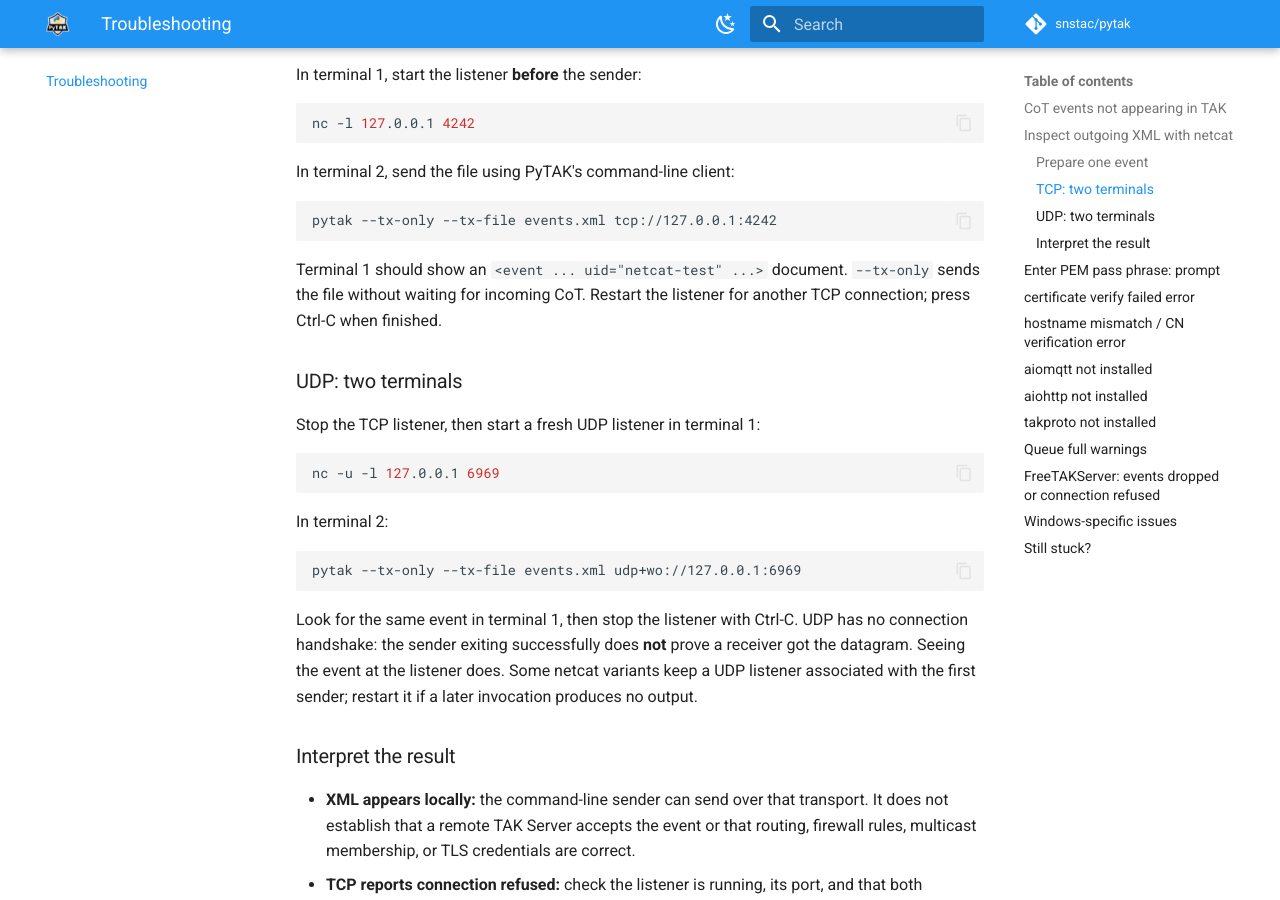
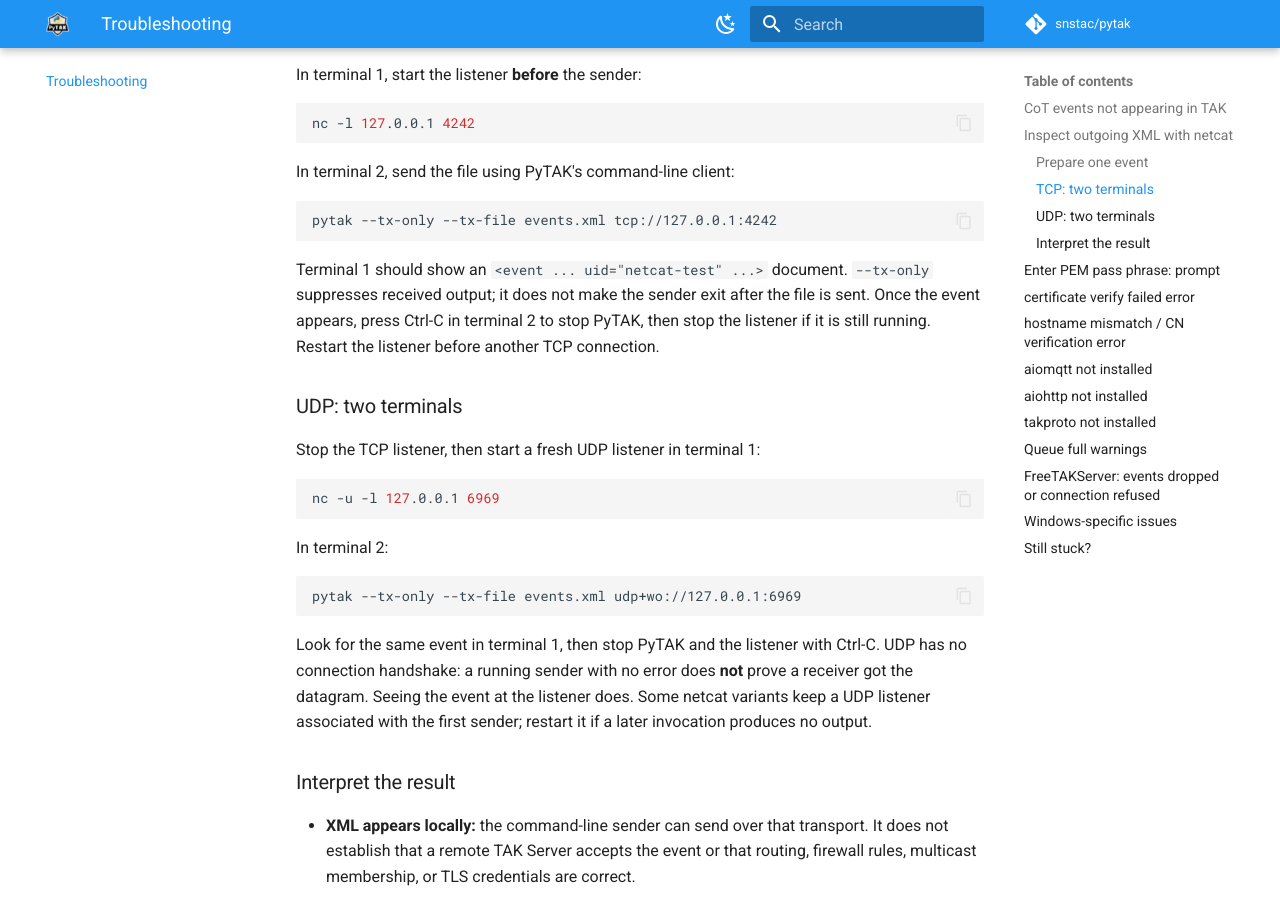
Before and after one commit to snstac/pytak, an MkDocs documentation site: the page built from docs/troubleshooting.md, in a window 1280 px wide and 900 px high, scrolled down 1803 px. Built offline with MkDocs 1.6.1 and Material for MkDocs 9.7.7, drawn with Linux system fonts in a browser that asks for light colours; comment, search, counter and statistics services are not loaded.

Commit message:
docs: explain stopping the persistent command-line sender

````diff
--- a/docs/troubleshooting.md
+++ b/docs/troubleshooting.md
@@ -89,8 +89,10 @@ pytak --tx-only --tx-file events.xml tcp://127.0.0.1:4242
 ```
 
 Terminal 1 should show an `<event ... uid="netcat-test" ...>` document.
-`--tx-only` sends the file without waiting for incoming CoT. Restart the
-listener for another TCP connection; press Ctrl-C when finished.
+`--tx-only` suppresses received output; it does not make the sender exit after
+the file is sent. Once the event appears, press Ctrl-C in terminal 2 to stop
+PyTAK, then stop the listener if it is still running. Restart the listener
+before another TCP connection.
 
 ### UDP: two terminals
 
@@ -106,9 +108,9 @@ In terminal 2:
 pytak --tx-only --tx-file events.xml udp+wo://127.0.0.1:6969
 ```
 
-Look for the same event in terminal 1, then stop the listener with Ctrl-C.
-UDP has no connection handshake: the sender exiting successfully does **not**
-prove a receiver got the datagram. Seeing the event at the listener does.
+Look for the same event in terminal 1, then stop PyTAK and the listener with
+Ctrl-C. UDP has no connection handshake: a running sender with no error does
+**not** prove a receiver got the datagram. Seeing the event at the listener does.
 Some netcat variants keep a UDP listener associated with the first sender;
 restart it if a later invocation produces no output.
 
````
